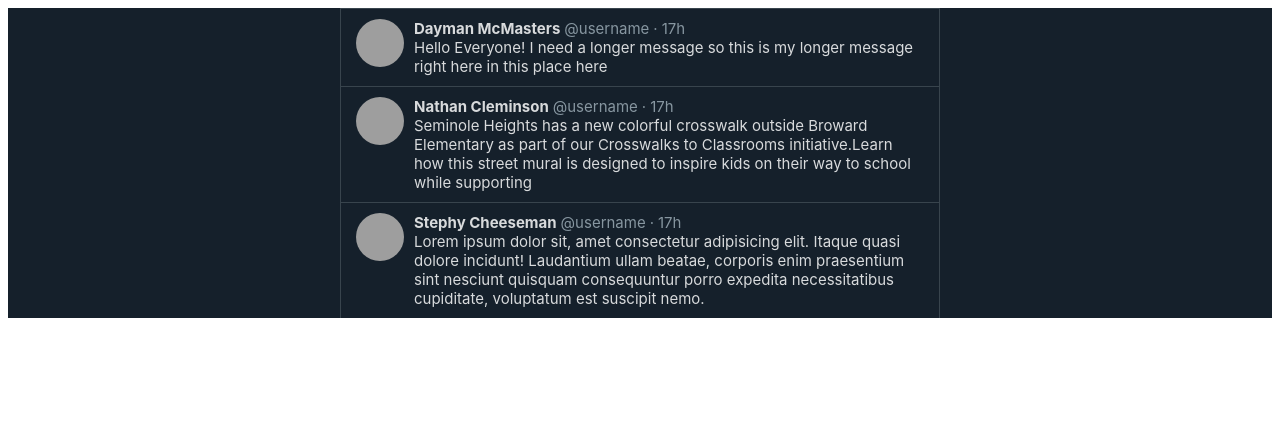
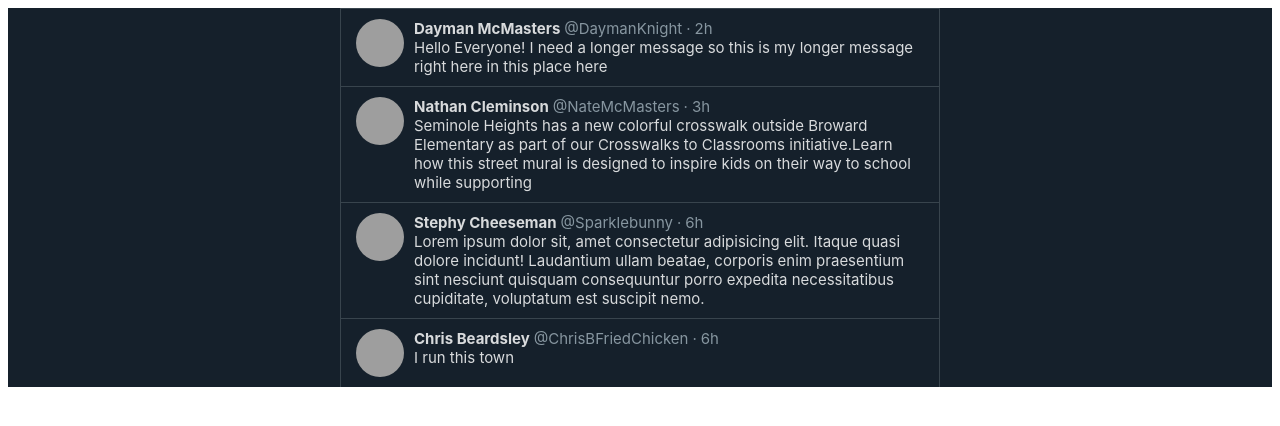
Before and after one commit to michael-mcmasters/Twitter-Clone-Angular, an Angular app: page / in a window 1280 px wide. Shown: the top 426 px of the page. Built offline with nearby package versions, Linux system fonts and the light colour scheme; grey boxes are pictures that could not be loaded.

Commit message:
tweet interface now has userName and age props

```diff
--- a/src/app/components/tweet/tweet.component.css
+++ b/src/app/components/tweet/tweet.component.css
@@ -25,7 +25,6 @@ img {
 
 header {
   display: flex;
-  overflow-wrap: break-word;
 }
 
 span {
--- a/src/app/components/tweet/tweet.component.html
+++ b/src/app/components/tweet/tweet.component.html
@@ -3,9 +3,9 @@
   <div>
     <header>
       <span id="bold">{{ tweet.name }}</span>
-      <span id="secondary-color">@username</span>
+      <span id="secondary-color">@{{ tweet.userName }}</span>
       <span id="secondary-color">·</span>
-      <span id="secondary-color">17h</span>
+      <span id="secondary-color">{{ tweet.age }}h</span>
     </header>
     <main>
       <div>{{ tweet.message }}</div>
--- a/src/app/components/tweets/tweets.component.ts
+++ b/src/app/components/tweets/tweets.component.ts
@@ -14,15 +14,27 @@ export class TweetsComponent implements OnInit {
     this.tweets = [
       {
         name: 'Dayman McMasters',
+        userName: 'DaymanKnight',
+        age: 2,
         message: 'Hello Everyone! I need a longer message so this is my longer message right here in this place here',
       },
       {
         name: 'Nathan Cleminson',
+        userName: 'NateMcMasters',
+        age: 3,
         message: "Seminole Heights has a new colorful crosswalk outside Broward Elementary as part of our Crosswalks to Classrooms initiative.Learn how this street mural is designed to inspire kids on their way to school while supporting"
       },
       {
         name: 'Stephy Cheeseman',
+        userName: 'Sparklebunny',
+        age: 6,
         message: "Lorem ipsum dolor sit, amet consectetur adipisicing elit. Itaque quasi dolore incidunt! Laudantium ullam beatae, corporis enim praesentium sint nesciunt quisquam consequuntur porro expedita necessitatibus cupiditate, voluptatum est suscipit nemo."
+      },
+      {
+        name: 'Chris Beardsley',
+        userName: 'ChrisBFriedChicken',
+        age: 6,
+        message: "I run this town"
       }
     ]
   }
--- a/src/app/models/tweet.ts
+++ b/src/app/models/tweet.ts
@@ -1,4 +1,6 @@
 export interface Tweet {
   name: string;
+  userName: string;
+  age: number;
   message: string;
 }
```
